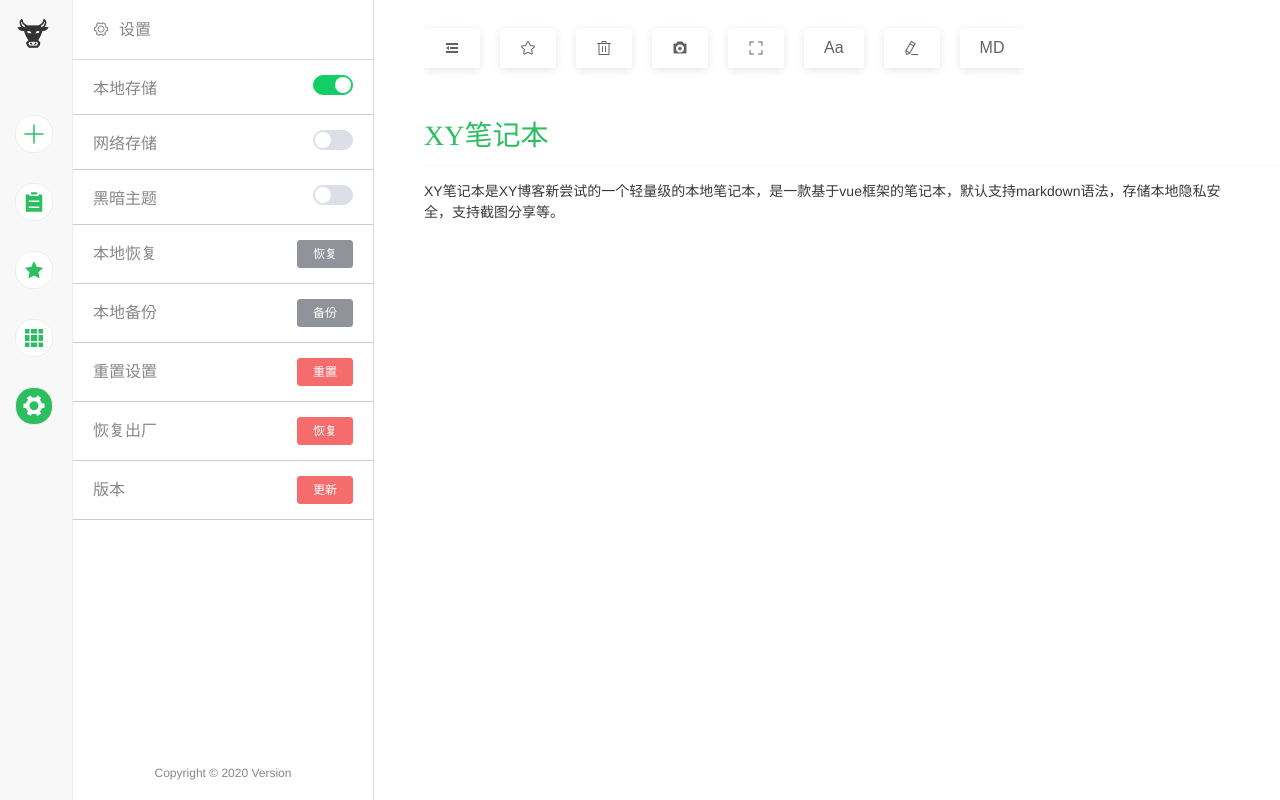
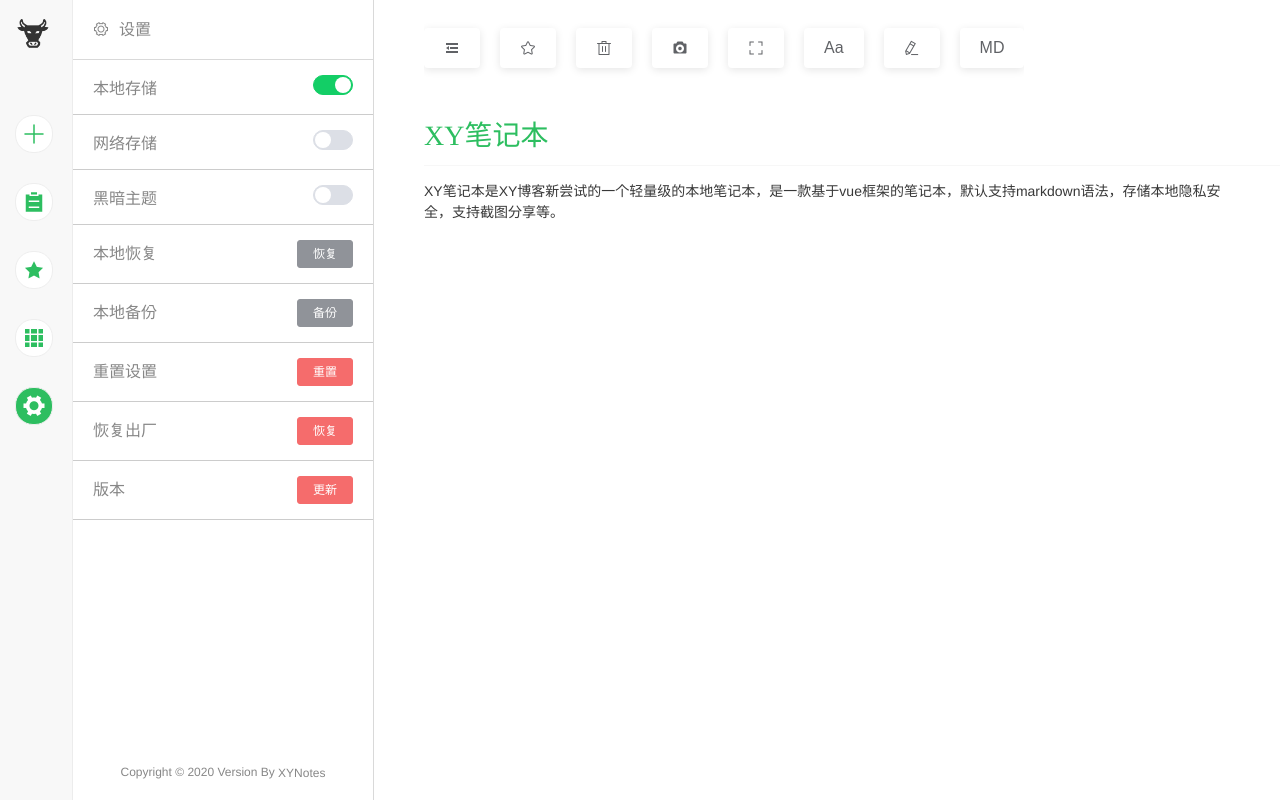
Before and after one commit to xygengcn/XYNotes, a Vue app: page /#/setting in a window 1280 px wide. Built offline with nearby package versions, Linux system fonts and the light colour scheme.

Commit message:
修改checkbox 的bug

```diff
--- a/public/test.js
+++ b/public/test.js
@@ -11,8 +11,8 @@ vue.$plugins.extend("beforeEach", function (e) {
     //console.log(e);
 
     // vue.$notify({
-    //       title: '早上好',
-    //       message: '欢迎庚哥哥回来',
-    //       type: 'success'
+    //     title: '早上好',
+    //     message: '欢迎庚哥哥回来',
+    //     type: 'success'
     // });
 });
--- a/src/utils/markdown/markdown.css
+++ b/src/utils/markdown/markdown.css
@@ -47,6 +47,10 @@
       margin: 0;
   }
 
+  .marked .li-checkbox input{
+    -webkit-appearance: checkbox;
+  }
+
   .marked blockquote {
       color: #666;
       border-left: 4px solid #ddd;
--- a/src/views/SettingView.vue
+++ b/src/views/SettingView.vue
@@ -58,7 +58,15 @@
                     </li>
                 </ul>
             </div>
-            <div class="version">Copyright &copy; 2020 Version {{configs.version}}</div>
+            <div class="version">
+                Copyright &copy; 2020 Version {{configs.version}} By
+                <el-link
+                    href="https://github.com/xygengcn/XYNotes"
+                    target="_blank"
+                    :underline="false"
+                    class="github"
+                >XYNotes</el-link>
+            </div>
         </page-view>
     </div>
 </template>
@@ -67,7 +75,7 @@ import PageView from "../components/PageView";
 import storage from "../store/data/data";
 export default {
     components: {
-        PageView
+        PageView,
     },
     data() {
         return {};
@@ -88,21 +96,21 @@ export default {
                 {
                     confirmButtonText: "确定",
                     cancelButtonText: "取消",
-                    type: "warning"
+                    type: "warning",
                 }
             )
                 .then(() => {
                     storage.clean();
                     this.$message({
                         type: "success",
-                        message: "恢复成功!"
+                        message: "恢复成功!",
                     });
                     window.location = "/";
                 })
-                .catch(e => {
+                .catch((e) => {
                     this.$message({
                         type: "info",
-                        message: "取消恢复"
+                        message: "取消恢复",
                     });
                 });
         },
@@ -111,21 +119,21 @@ export default {
             this.$confirm("重置配置！", "提示", {
                 confirmButtonText: "确定",
                 cancelButtonText: "取消",
-                type: "warning"
+                type: "warning",
             })
                 .then(() => {
                     localStorage.removeItem("XYNOTESCONFIGS");
                     localStorage.removeItem("XYNOTESFONT");
                     this.$message({
                         type: "success",
-                        message: "恢复成功!"
+                        message: "恢复成功!",
                     });
                     window.location = "/";
                 })
-                .catch(e => {
+                .catch((e) => {
                     this.$message({
                         type: "info",
-                        message: "取消恢复"
+                        message: "取消恢复",
                     });
                 });
         },
@@ -133,7 +141,7 @@ export default {
         inputFile(event) {
             const reader = new FileReader();
             reader.readAsText(event.target.files[0]);
-            reader.onload = e => {
+            reader.onload = (e) => {
                 let data = JSON.parse(
                     decodeURIComponent(escape(window.atob(e.target.result)))
                 );
@@ -145,13 +153,13 @@ export default {
             let data = JSON.stringify(this.$store.state.data);
             data = window.btoa(unescape(encodeURIComponent(data)));
             this.$utils.download(data, "xy笔记.xy");
-        }
+        },
     },
     computed: {
         configs() {
             return this.$store.state.data.configs;
-        }
-    }
+        },
+    },
 };
 </script>
 <style scoped>
@@ -194,4 +202,8 @@ li label {
     font-size: 12px;
     text-align: center;
 }
+.version .github {
+    font-size: 12px;
+    color: #878787;
+}
 </style>
```
Also changed, not shown: public/manifest.json.
